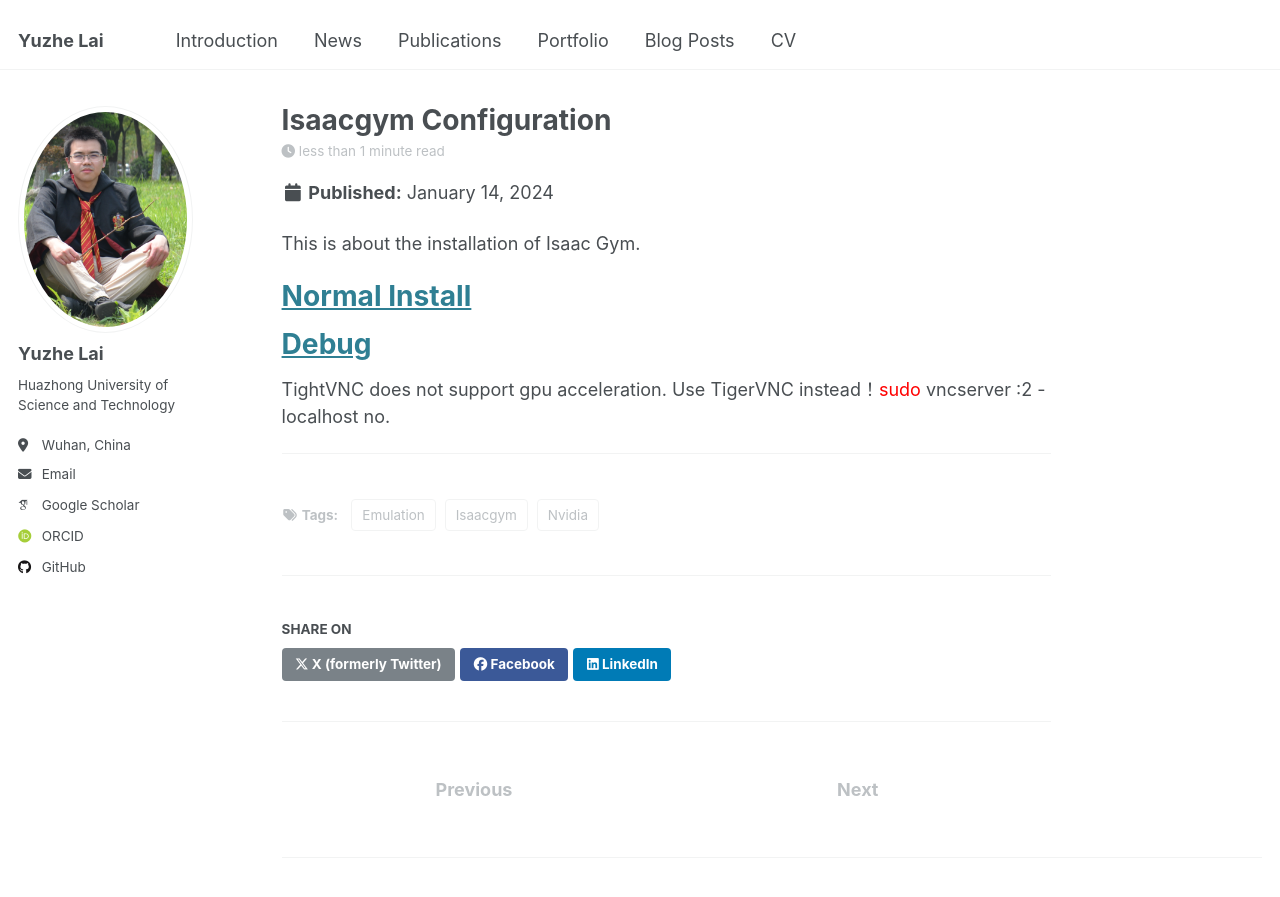
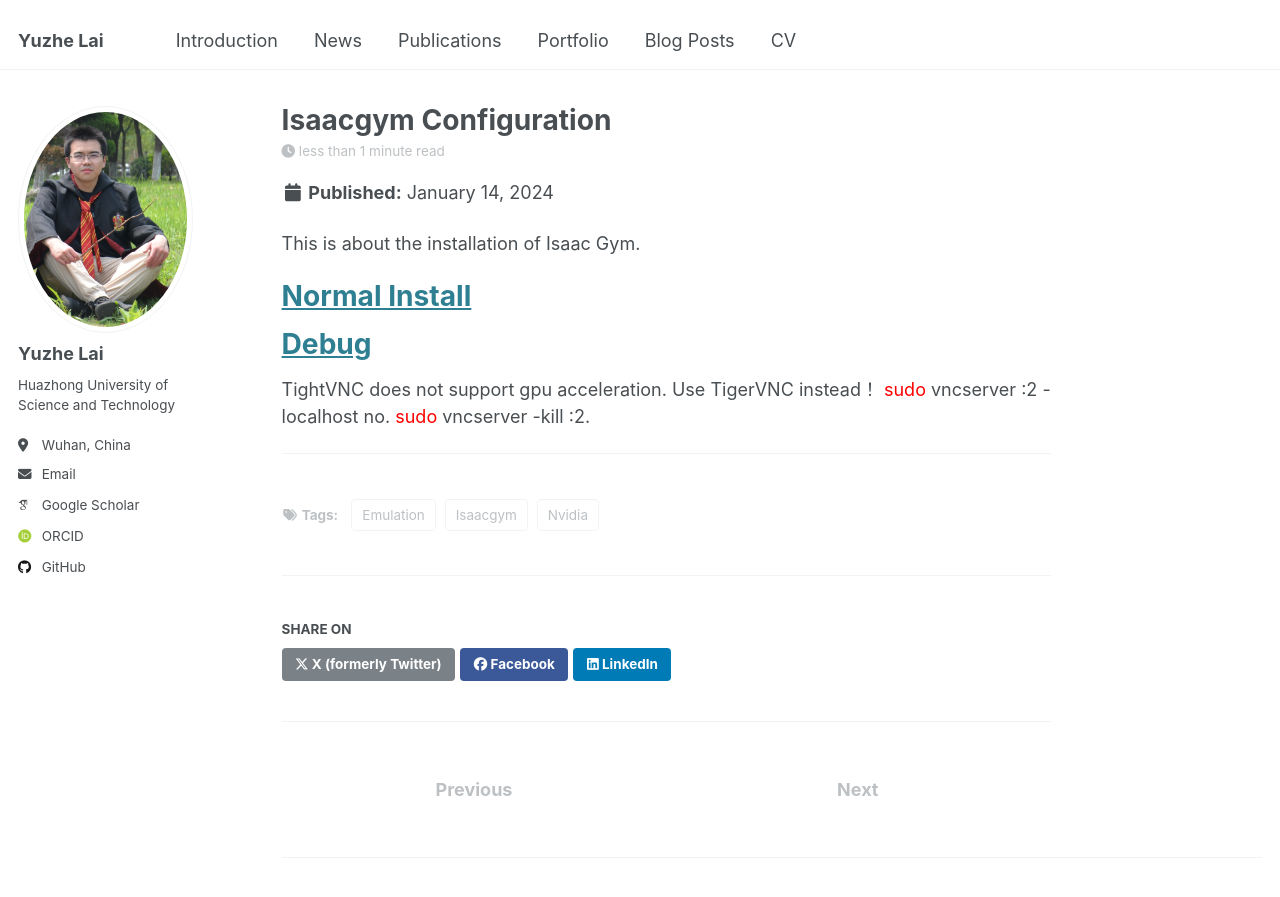
Before and after one commit to plague155/plague155.github.io, a Jekyll site: the page built from _posts/2012-08-14-blog-post-1.md, in a window 1280 px wide and 900 px high. Shown: the top 897 px of the window. Built offline with Jekyll 4.4.1, drawn with Linux system fonts in a browser that asks for light colours; some web fonts are replaced.

Commit message:
Update 2012-08-14-blog-post-1.md

```diff
--- a/_posts/2012-08-14-blog-post-1.md
+++ b/_posts/2012-08-14-blog-post-1.md
@@ -17,6 +17,8 @@ This is about the installation of Isaac Gym.
 [Debug](https://github.com/isaac-sim/IsaacGymEnvs/issues/221)
 ======
 
-TightVNC does not support gpu acceleration. Use TigerVNC instead！<span style="color:red;">sudo</span> vncserver :2 -localhost no.
+TightVNC does not support gpu acceleration. Use TigerVNC instead！
+<span style="color:red;">sudo</span> vncserver :2 -localhost no.
+<span style="color:red;">sudo</span> vncserver -kill :2.
 
 ------
```
